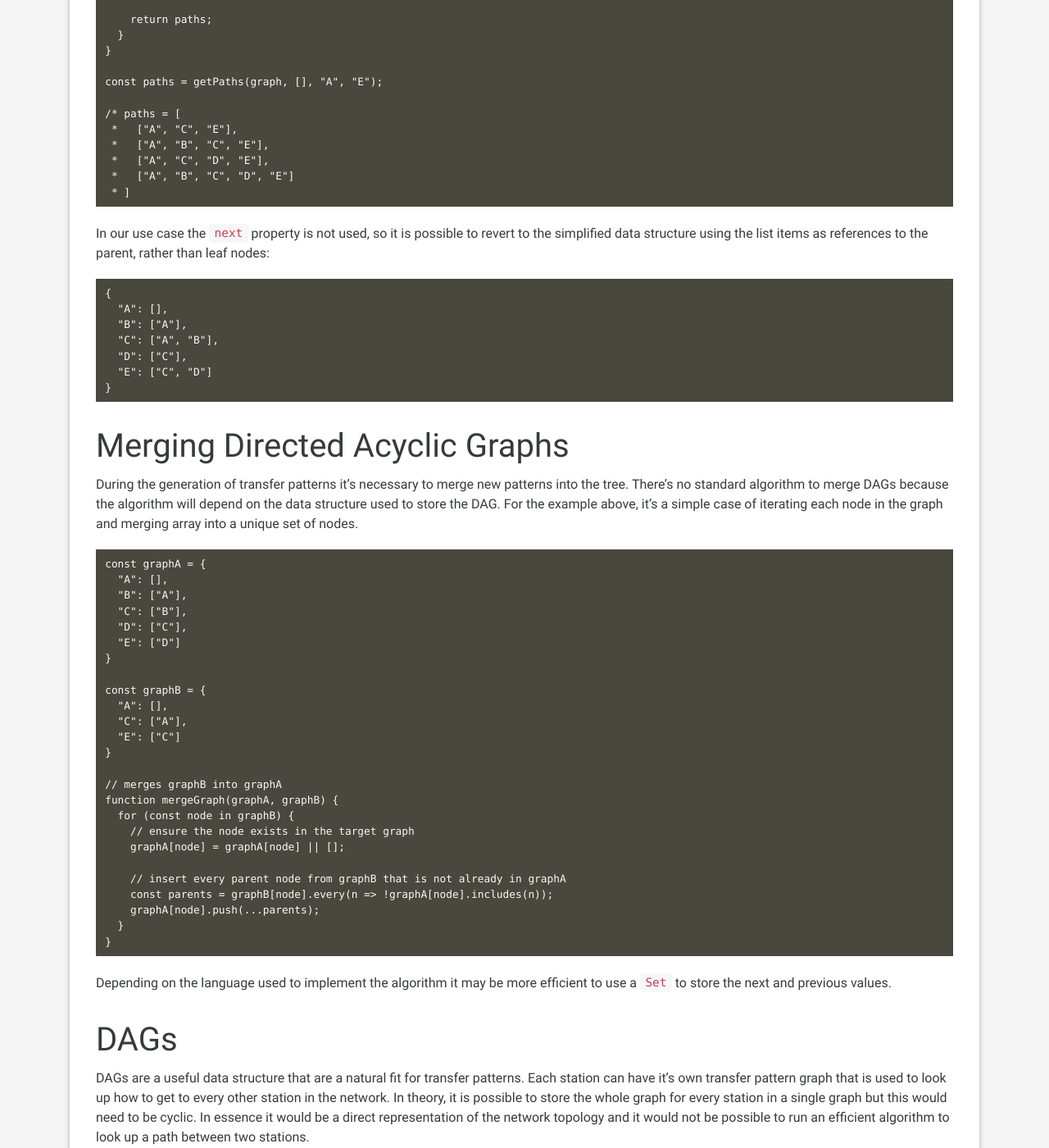
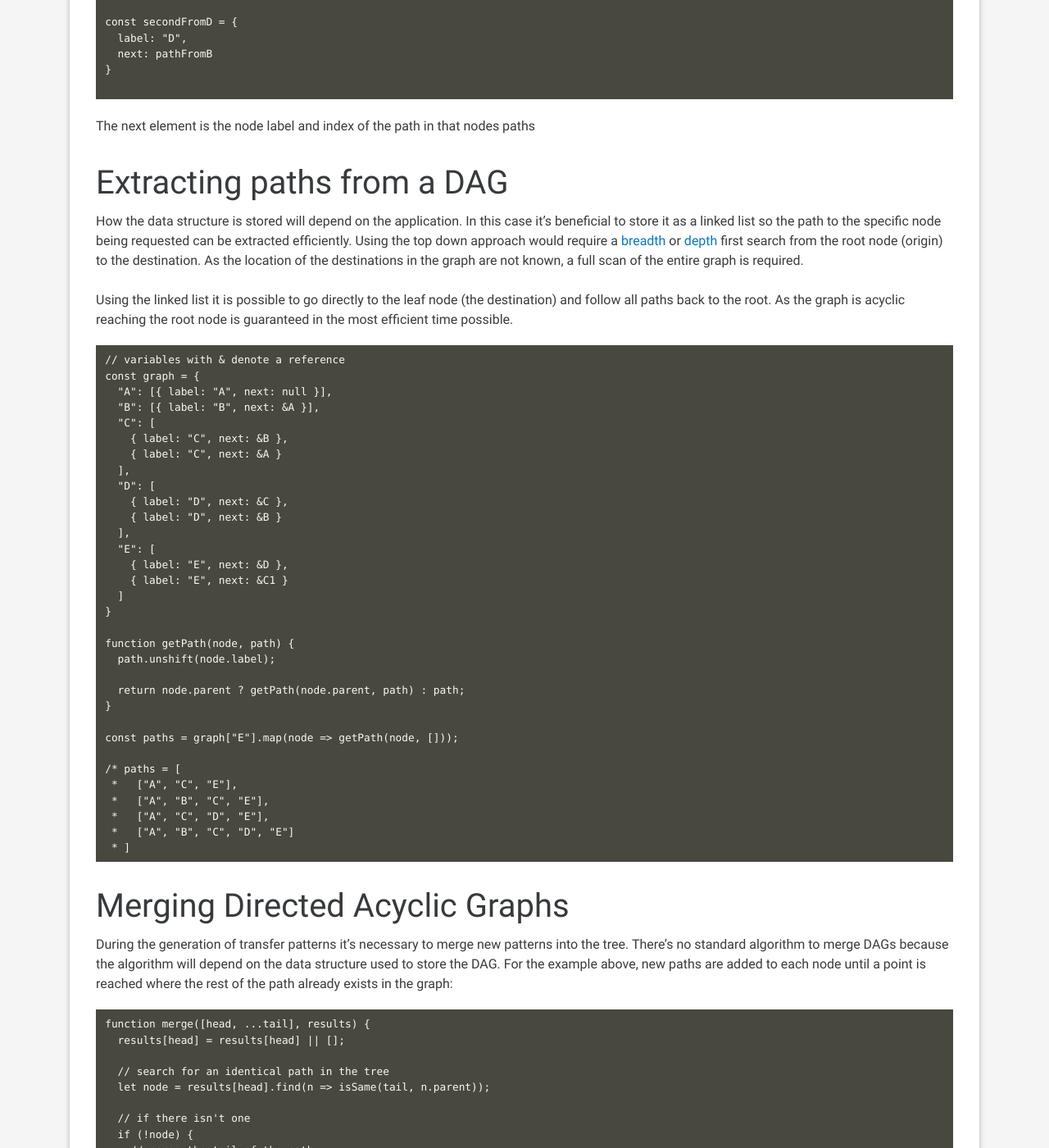
Before and after one commit to linusnorton/ljn.io, a Jekyll site: the page built from _posts/2018-12-05-using-directed-acyclic-graphs-to-store-transfer-patterns.md, in a window 1280 px wide and 1400 px high, scrolled down 3169 px. Shown: the whole window at 82% size. Built offline with Jekyll 4.4.1, drawn with Linux system fonts in a browser that asks for light colours; nearby versions of some CDN libraries; some of the changed text lies outside the part shown.

Commit message:
updated dag post

````diff
--- a/_posts/2018-12-05-using-directed-acyclic-graphs-to-store-transfer-patterns.md
+++ b/_posts/2018-12-05-using-directed-acyclic-graphs-to-store-transfer-patterns.md
@@ -11,7 +11,7 @@ Directed acyclic graphs (DAGs) are a data structure that show up in all sorts of
 
 ![directed-acyclic-graph](/asset/img/directed-acyclic-graphs/directed-acyclic-graph.svg){: .center }
 
-In fact, a tree structure is just a DAG where the parent has been restricted to a single node:
+In fact, the more common [tree structure](https://en.wikipedia.org/wiki/Tree_(data_structure)) is just a DAG where the parent has been restricted to a single node:
 
 ![tree](/asset/img/directed-acyclic-graphs/tree.svg){: .center }
 
@@ -24,7 +24,7 @@ A->E = [A->B->C->D->E, A->C->E]
 A->C = [A->B->C, A->C]
 ```
 
-This approach is simple but not memory efficient. Travelling from A to E and travelling from A to C share much of the same information. Stored as a tree this information becomes:
+This approach is simple, but not memory efficient. Travelling from A to E and travelling from A to C share much of the same information. Stored as a tree this information becomes:
 
 ```
     A
@@ -72,59 +72,99 @@ A->E = [
 ]
 ```
 
-It's appropriate to use a DAG to store transfer patterns as any path to a node may be optimal, therefore any subsequent nodes may need that path. For example, if either A->C or A->B->C may be fastest and travelling to E requires a path via C, both A->C and A->B->C are potentially valid for any path to E.
-
-There is no strict definition for the best way to represent a DAG, but using JSON it would become:
+While this may not seem a problem at first, merging in a path from A to C, via D `[A, B, D, C]` creates a cycle as C has a parent of D and D has a parent of C. The directed acyclic graph is now just a directed graph. To avoid cyclic graphs each path can only be merged from the point it becomes identical to another path. Using our example above, adding `[A, B, D, C]` would share a path with `[A, B, C, D]` from B:
 
 ```
-{
-  "A": ["B", "C"],
-  "B": ["C"],
-  "C": ["D", "E"],
-  "D": ["E"],
-  "E": []
-}
+     A
+    / \
+   B   C
+ / |   |
+D  C   E
+|  |
+C  D
+   |
+   E
 ```
 
-Alternatively, it can be represented as a [doubly-linked list](https://en.wikipedia.org/wiki/Doubly_linked_list) where the next and previous node is an array of elements:
+There is no strict definition for the best way to represent a DAG, as such it can be represented in many ways. A [tree](https://en.wikipedia.org/wiki/Tree_(data_structure)) can be used to represent a top down view, starting at the root node (A) and traversing down to the leaves:
 
 ```
-{
-  "A": { "previous": [], "next": ["B", "C"] },
-  "B": { "previous": ["A"], "next": ["C"] },
-  "C": { "previous": ["A", "B"], "next": ["D", "E"] },
-  "D": { "previous": ["C"], "next": ["E"] },
-  "E": { "previous": ["C", "D"], "next": [] }
+const tree = [
+  {
+    label: "A",
+    leaves: [
+      {
+        label: "B",
+        leaves: [
+          { label: "C", leaves: [ ... ] },
+        ]
+      },
+      { label: "C", leaves: [ ... ] },
+    ]
+  }
+]
+```
+
+Alternatively, it can be represented from the bottom up using a [linked list](https://en.wikipedia.org/wiki/Linked_list) where the next element is a reference to the parent node. With this method each path becomes it's own unique list, but elements of the list a re-used to save memory:
+
+```
+const pathFromB = {
+  label: "B",
+  next: {
+    label: "A",
+    next: null
+  }
+};
+
+const firstFromD = {
+  label: "D",
+  next: {
+    label: "C",
+    next: pathFromB
+  }
 }
+
+const secondFromD = {
+  label: "D",
+  next: pathFromB
+}
+
 ```
+
+The next element is the node label and index of the path in that nodes paths
 
 # Extracting paths from a DAG
 
-How the data structure is stored will depend on the application. In this case it's beneficial to store it as a doubly linked list so the path to the specific node being requested can be extracted efficiently. Using the simplified JSON structure would require a [breadth](https://en.wikipedia.org/wiki/Breadth-first_search) or [depth](https://en.wikipedia.org/wiki/Depth-first_search) first search from the root node (origin) to the destination. As the location of the destinations in the graph are not known, a full scan of the entire graph is required.
+How the data structure is stored will depend on the application. In this case it's beneficial to store it as a linked list so the path to the specific node being requested can be extracted efficiently. Using the top down approach would require a [breadth](https://en.wikipedia.org/wiki/Breadth-first_search) or [depth](https://en.wikipedia.org/wiki/Depth-first_search) first search from the root node (origin) to the destination. As the location of the destinations in the graph are not known, a full scan of the entire graph is required.
 
-Using the doubly linked list it is possible to go directly to the leaf node (the destination) and follow all paths back to the root. As the graph is acyclic reaching the root node is guaranteed in the most efficient time possible.
+Using the linked list it is possible to go directly to the leaf node (the destination) and follow all paths back to the root. As the graph is acyclic reaching the root node is guaranteed in the most efficient time possible.
 
 ```
-function getPaths(graph, path, origin, current) {
-  // put the current node at the head of the list
-  path.unshift(current);
-
-  if (current === origin) {
-    return [path];
-  }
-  else {
-    const paths = [];
-
-    // return paths to all parent nodes until the root node is reached
-    for (const previous of graph[current].previous) {
-      paths.push(...getPaths(graph, path.slice(), origin, previous));
-    }
-
-    return paths;
-  }
+// variables with & denote a reference
+const graph = {
+  "A": [{ label: "A", next: null }],
+  "B": [{ label: "B", next: &A }],
+  "C": [
+    { label: "C", next: &B },
+    { label: "C", next: &A }
+  ],
+  "D": [
+    { label: "D", next: &C },
+    { label: "D", next: &B }
+  ],
+  "E": [
+    { label: "E", next: &D },
+    { label: "E", next: &C1 }
+  ]
 }
 
-const paths = getPaths(graph, [], "A", "E");
+function getPath(node, path) {
+  path.unshift(node.label);
+
+  return node.parent ? getPath(node.parent, path) : path;
+}
+
+const paths = graph["E"].map(node => getPath(node, []));
 
 /* paths = [
  *   ["A", "C", "E"],
@@ -134,52 +174,45 @@ const paths = getPaths(graph, [], "A", "E");
  * ]
 ```
 
-In our use case the `next` property is not used, so it is possible to revert to the simplified data structure using the list items as references to the parent, rather than leaf nodes:
+# Merging Directed Acyclic Graphs
+
+During the generation of transfer patterns it's necessary to merge new patterns into the tree. There's no standard algorithm to merge DAGs because the algorithm will depend on the data structure used to store the DAG. For the example above, new paths are added to each node until a point is reached where the rest of the path already exists in the graph:
 
 ```
-{
-  "A": [],
-  "B": ["A"],
-  "C": ["A", "B"],
-  "D": ["C"],
-  "E": ["C", "D"]
+function merge([head, ...tail], results) {
+  results[head] = results[head] || [];
+
+  // search for an identical path in the tree
+  let node = results[head].find(n => isSame(tail, n.parent));
+
+  // if there isn't one
+  if (!node) {
+    // merge the tail of the path
+    const parent = tail.length > 0 ? merge(tail, results) : null;
+
+    // create a node maintaining a reference to the parent path
+    node = { label: head, parent: parent };
+
+    // add the node to result set for the stop "head"
+    results[head].push(node);
+  }
+
+  return node;
+}
+
+function isSame(path, node) {
+  for (let i = 0; node; i++, node = node.parent) {
+    if (node.label !== path[i]) {
+      return false;
+    }
+  }
+
+  return true;
 }
 ```
 
-# Merging Directed Acyclic Graphs
-
-During the generation of transfer patterns it's necessary to merge new patterns into the tree. There's no standard algorithm to merge DAGs because the algorithm will depend on the data structure used to store the DAG. For the example above, it's a simple case of iterating each node in the graph and merging array into a unique set of nodes.
-
-```
-const graphA = {
-  "A": [],
-  "B": ["A"],
-  "C": ["B"],
-  "D": ["C"],
-  "E": ["D"]
-}
-
-const graphB = {
-  "A": [],
-  "C": ["A"],
-  "E": ["C"]
-}
-
-// merges graphB into graphA
-function mergeGraph(graphA, graphB) {
-  for (const node in graphB) {
-    // ensure the node exists in the target graph
-    graphA[node] = graphA[node] || [];
-
-    // insert every parent node from graphB that is not already in graphA
-    const parents = graphB[node].every(n => !graphA[node].includes(n));
-    graphA[node].push(...parents);
-  }
-}
-```
-
-Depending on the language used to implement the algorithm it may be more efficient to use a `Set` to store the next and previous values.
-
-# DAGs
+# Benefits
 
 DAGs are a useful data structure that are a natural fit for transfer patterns. Each station can have it's own transfer pattern graph that is used to look up how to get to every other station in the network. In theory, it is possible to store the whole graph for every station in a single graph but this would need to be cyclic. In essence it would be a direct representation of the network topology and it would not be possible to run an efficient algorithm to look up a path between two stations.
+
+Taking the UK rail network as an example, a single station's transfers pattern use roughly 12mb of memory when using a DAG and 32mb when storing as a plain key/value string. It should be noted that the storing references to variables is not possible in JSON and it's necessary to pre-process the DAG when loading it from disk or database.
````
Also changed, not shown: other parts of _posts/2018-12-05-using-directed-acyclic-graphs-to-store-transfer-patterns.md (+2 -2 lines).
